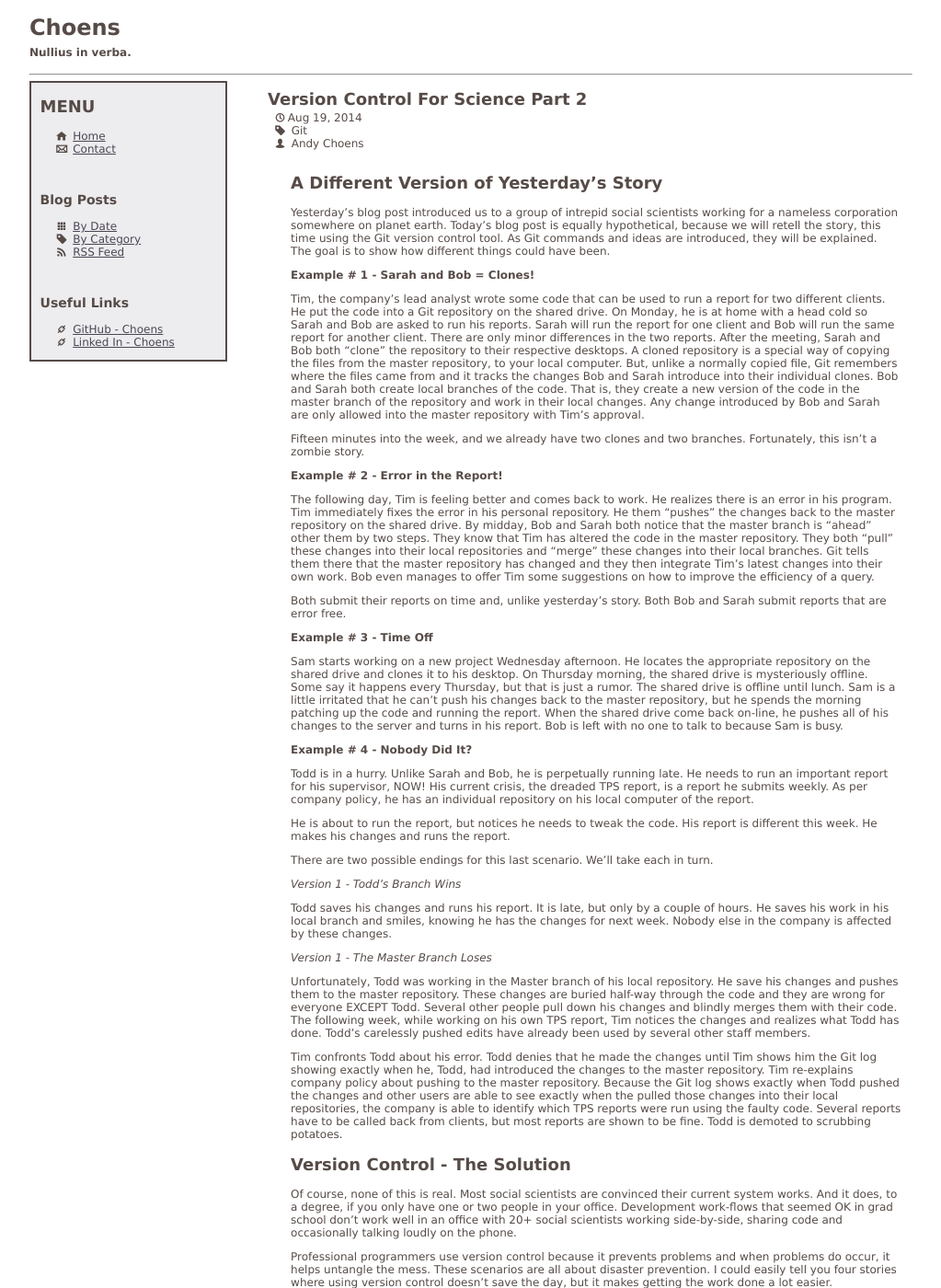
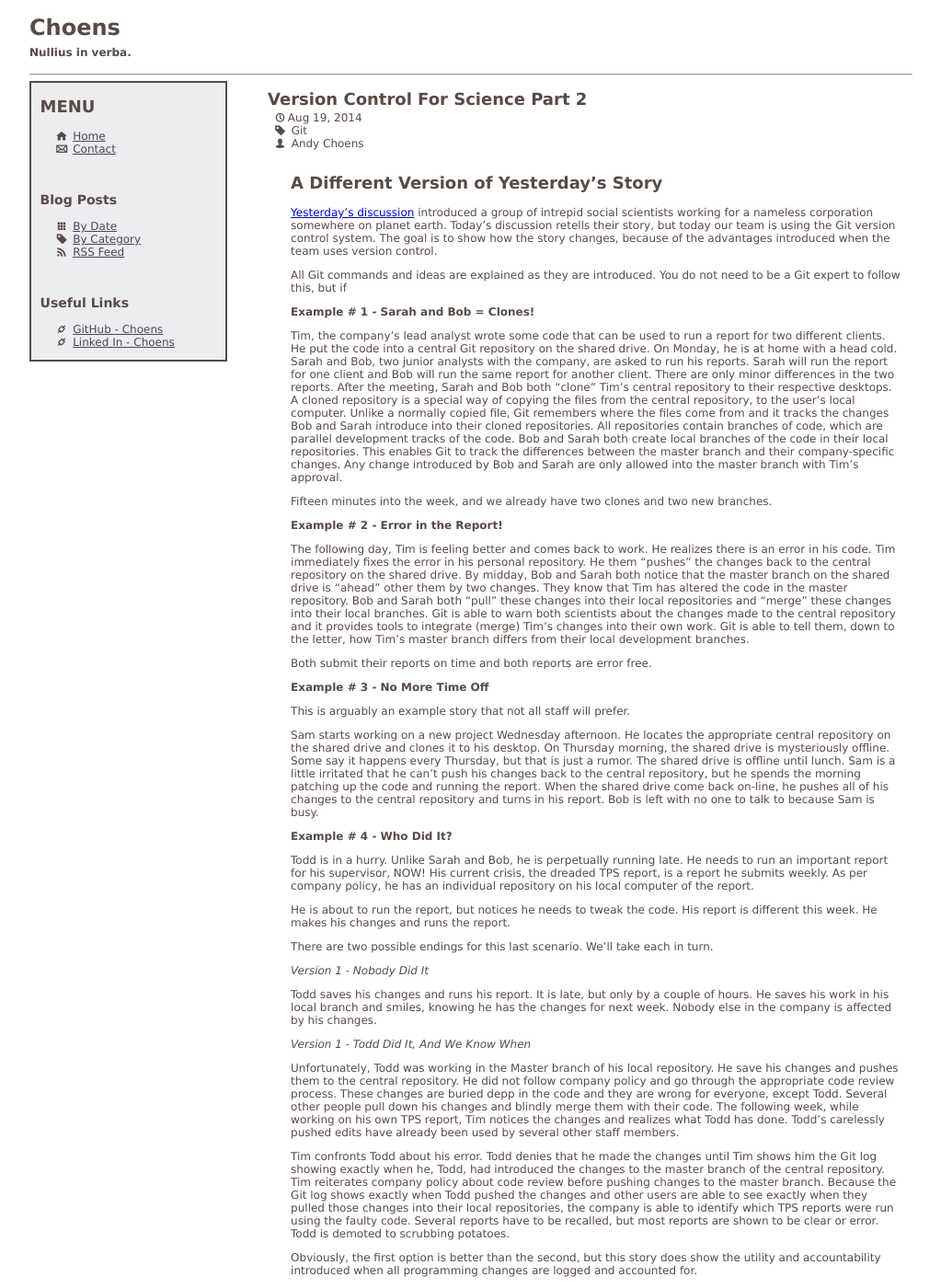
Before and after one commit to Choens/choens.github.io, a Jekyll site: the page built from _posts/2014-08-19-Version-Control-For-Science-Part-2.md, in a window 1280 px wide and 1400 px high. Shown: the whole window at 92% size, without its empty margins (26-1049 px from the left). Built offline with Jekyll 4.4.1, drawn with Linux system fonts in a browser that asks for light colours; some of the changed text lies outside the part shown.

Commit message:
Rewrite.

```diff
--- a/_posts/2014-08-19-Version-Control-For-Science-Part-2.md
+++ b/_posts/2014-08-19-Version-Control-For-Science-Part-2.md
@@ -11,67 +11,74 @@ excerpt: How it could have been different.
 
 ## A Different Version of Yesterday's Story
 
-Yesterday's blog post introduced us to a group of intrepid social
-scientists working for a nameless corporation somewhere on planet
-earth. Today's blog post is equally hypothetical, because we will
-retell the story, this time using the Git version control tool. As Git
-commands and ideas are introduced, they will be explained. The goal is
-to show how different things could have been.
+[Yesterday's discussion](http://choens.github.io/git/2014/08/18/Version-Control-For-Science/)
+introduced a group of intrepid social scientists working for a
+nameless corporation somewhere on planet earth. Today's discussion
+retells their story, but today our team is using the Git version
+control system. The goal is to show how the story changes, because of
+the advantages introduced when the team uses version control.
+
+All Git commands and ideas are explained as they are introduced. You
+do not need to be a Git expert to follow this, but if
 
 **Example # 1 - Sarah and Bob = Clones!**
 
 Tim, the company's lead analyst wrote some code that can be used to
-run a report for two different clients. He put the code into a Git
-repository on the shared drive. On Monday, he is at home with a head
-cold so Sarah and Bob are asked to run his reports. Sarah will run the
-report for one client and Bob will run the same report for another
-client. There are only minor differences in the two reports. After the
-meeting, Sarah and Bob both "clone" the repository to their respective
-desktops. A cloned repository is a special way of copying the files
-from the master repository, to your local computer. But, unlike a
-normally copied file, Git remembers where the files came from and it
-tracks the changes Bob and Sarah introduce into their individual
-clones. Bob and Sarah both create local branches of the code. That is,
-they create a new version of the code in the master branch of the
-repository and work in their local changes. Any change introduced by
-Bob and Sarah are only allowed into the master repository with Tim's
-approval.
+run a report for two different clients. He put the code into a central
+Git repository on the shared drive. On Monday, he is at home with a
+head cold. Sarah and Bob, two junior analysts with the company, are
+asked to run his reports. Sarah will run the report for one client and
+Bob will run the same report for another client. There are only minor
+differences in the two reports. After the meeting, Sarah and Bob both
+"clone" Tim's central repository to their respective desktops. A
+cloned repository is a special way of copying the files from the
+central repository, to the user's local computer. Unlike a normally
+copied file, Git remembers where the files come from and it tracks the
+changes Bob and Sarah introduce into their cloned repositories. All
+repositories contain branches of code, which are parallel development
+tracks of the code. Bob and Sarah both create local branches of the
+code in their local repositories. This enables Git to track the
+differences between the master branch and their company-specific
+changes. Any change introduced by Bob and Sarah are only allowed into
+the master branch with Tim's approval.
 
 Fifteen minutes into the week, and we already have two
-clones and two branches. Fortunately, this isn't a zombie story.
+clones and two new branches.
 
 **Example # 2 - Error in the Report!**
 
 The following day, Tim is feeling better and comes back to work. He
-realizes there is an error in his program. Tim immediately fixes the
-error in his personal repository. He them "pushes" the changes back
-to the master repository on the shared drive. By midday, Bob and Sarah
-both notice that the master branch is "ahead" other them by two
-steps. They know that Tim has altered the code in the master
-repository. They both "pull" these changes into their local
-repositories and "merge" these changes into their local branches. Git
-tells them there that the master repository has changed and they then
-integrate Tim's latest changes into their own work. Bob even manages
-to offer Tim some suggestions on how to improve the efficiency of a
-query.
+realizes there is an error in his code. Tim immediately fixes the
+error in his personal repository. He them "pushes" the changes back to
+the central repository on the shared drive. By midday, Bob and Sarah
+both notice that the master branch on the shared drive is "ahead"
+other them by two changes. They know that Tim has altered the code in
+the master repository. Bob and Sarah both "pull" these changes into
+their local repositories and "merge" these changes into their local
+branches. Git is able to warn both scientists about the changes made
+to the central repository and it provides tools to integrate (merge)
+Tim's changes into their own work. Git is able to tell them, down to
+the letter, how Tim's master branch differs from their local
+development branches.
 
-Both submit their reports on time and, unlike yesterday's story. Both
-Bob and Sarah submit reports that are error free.
+Both submit their reports on time and both reports are error free.
 
-**Example # 3 - Time Off**
+**Example # 3 - No More Time Off**
+
+This is arguably an example story that not all staff will prefer.
 
 Sam starts working on a new project Wednesday afternoon. He locates
-the appropriate repository on the shared drive and clones it to his
-desktop. On Thursday morning, the shared drive is mysteriously
+the appropriate central repository on the shared drive and clones it
+to his desktop. On Thursday morning, the shared drive is mysteriously
 offline. Some say it happens every Thursday, but that is just a
 rumor. The shared drive is offline until lunch. Sam is a little
-irritated that he can't push his changes back to the master
+irritated that he can't push his changes back to the central
 repository, but he spends the morning patching up the code and running
 the report. When the shared drive come back on-line, he pushes all of
-his changes to the server and turns in his report. Bob is left with no
-one to talk to because Sam is busy.
+his changes to the central repository and turns in his report. Bob is
+left with no one to talk to because Sam is busy.
 
-**Example # 4 - Nobody Did It?**
+**Example # 4 - Who Did It?**
 
 Todd is in a hurry. Unlike Sarah and Bob, he is perpetually running
 late. He needs to run an important report for his supervisor, NOW!
@@ -86,68 +93,74 @@ the report.
 There are two possible endings for this last scenario. We'll take each
 in turn.
 
-_Version 1 - Todd's Branch Wins_
+_Version 1 - Nobody Did It_
 
 Todd saves his changes and runs his report. It is late, but only by a
 couple of hours. He saves his work in his local branch and smiles,
 knowing he has the changes for next week. Nobody else in the company
-is affected by these changes.
+is affected by his changes.
 
-_Version 1 - The Master Branch Loses_
+_Version 1 - Todd Did It, And We Know When_
 
 Unfortunately, Todd was working in the Master branch of his local
-repository. He save his changes and pushes them to the master
-repository. These changes are buried half-way through the code and
-they are wrong for everyone EXCEPT Todd. Several other people pull
-down his changes and blindly merges them with their code. The
-following week, while working on his own TPS report, Tim notices the
-changes and realizes what Todd has done. Todd's carelessly pushed
-edits have already been used by several other staff members.
+repository. He save his changes and pushes them to the central
+repository. He did not follow company policy and go through the
+appropriate code review process. These changes are buried depp in the
+code and they are wrong for everyone, except Todd. Several other
+people pull down his changes and blindly merge them with their
+code. The following week, while working on his own TPS report, Tim
+notices the changes and realizes what Todd has done. Todd's carelessly
+pushed edits have already been used by several other staff members.
 
 Tim confronts Todd about his error. Todd denies that he made the
 changes until Tim shows him the Git log showing exactly when he, Todd,
-had introduced the changes to the master repository. Tim re-explains
-company policy about pushing to the master repository. Because the Git
-log shows exactly when Todd pushed the changes and other users are
-able to see exactly when the pulled those changes into their local
-repositories, the company is able to identify which TPS reports were
-run using the faulty code. Several reports have to be called back from
-clients, but most reports are shown to be fine. Todd is demoted to
-scrubbing potatoes.
+had introduced the changes to the master branch of the central
+repository. Tim reiterates company policy about code review before
+pushing changes to the master branch. Because the Git log shows
+exactly when Todd pushed the changes and other users are able to see
+exactly when they pulled those changes into their local repositories,
+the company is able to identify which TPS reports were run using the
+faulty code. Several reports have to be recalled, but most reports are
+shown to be clear or error. Todd is demoted to scrubbing potatoes.
+
+Obviously, the first option is better than the second, but this story
+does show the utility and accountability introduced when all
+programming changes are logged and accounted for.
 
 ## Version Control - The Solution
 
 Of course, none of this is real. Most social scientists are convinced
-their current system works. And it does, to a degree, if you only have
-one or two people in your office. Development work-flows that seemed
-OK in grad school don't work well in an office with 20+ social
-scientists working side-by-side, sharing code and occasionally
-talking loudly on the phone.
+their current system works. And it does, to a degree. When there are
+one or two people working on a code base, issues of accountability and
+tracking appear to be less important. Unfortunately, this development
+structure also leads to bad habits that are ineffective in an office
+with 20+ social scientists working side-by-side, sharing code and
+occasionally talking loudly on the phone.
 
 Professional programmers use version control because it prevents
-problems and when problems do occur, it helps untangle the mess. These
-scenarios are all about disaster prevention. I could easily tell you
-four stories where using version control doesn't save the day, but it
-makes getting the work done a lot easier.
+problems and when problems do occur, it helps untangle the mess. The
+scenarios presented here all focus on disaster prevention. It would be
+equally easy to write four stories where using version control doesn't save
+the day, but it makes getting the work done a lot easier.
 
 Science is complex. Programming is complex. We use tools to manage the
-complexity of the science. We should also use tools to manage the
-complexity of the source code. Most importantly, version control is
-tool agnostic. In fact, this is so important, I'll say it again.
-
-**Version control is tool agnostic**
+scientific complexity such as statistics and models that simplify
+complex interactions to simple, well understood parameters. It is
+equally logical to use tools to manage the complexity of the source
+code.
 
 You can use version control with SAS, SQL, R, Python, SPSS, C, Java,
 Fortran, .Net, etc. If it is code, written in plain text, you can
-track it and manage it in version control. Certain ecosystems have
-preferences, based on the wide-spread acceptance of certain tools in
-certain communities. For example, R users are often encouraged to
-learn and use Git, simply because it is the dominant source control
-tool among R programmers. You can use other version control systems,
-such as Subversion, with R, but most R programmers use Git and Git
-integration is built into some R tools. But it is not a requirement.
+track it and manage it in version control. Any discussion of version
+control is separate from ongoing discussions about using SAS, R, SQL,
+Vertica, SPSS, etc. The language used is an implementation detail. It
+is an important detail, but version control is equally applicable
+across all languages.
 
 So there you have it. My pro version control diatribe, in two
-parts. Have a great rest of your week.
+parts. Later in the week, I will discuss installation and how to use
+it with your own work. The scenarios here involve central
+repositories, but Git can be useful to a social scientist even if it
+is only used locally. More to come . . . .
 
 --andy
```
